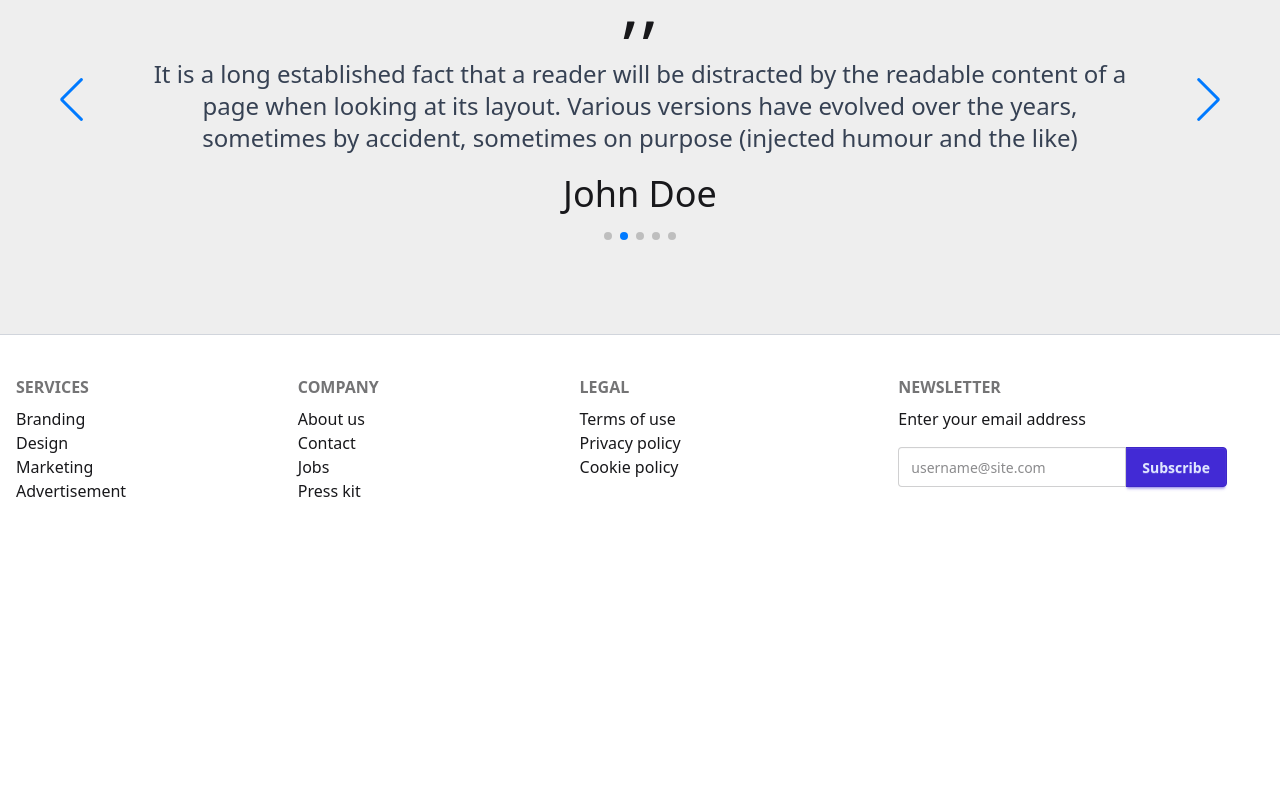
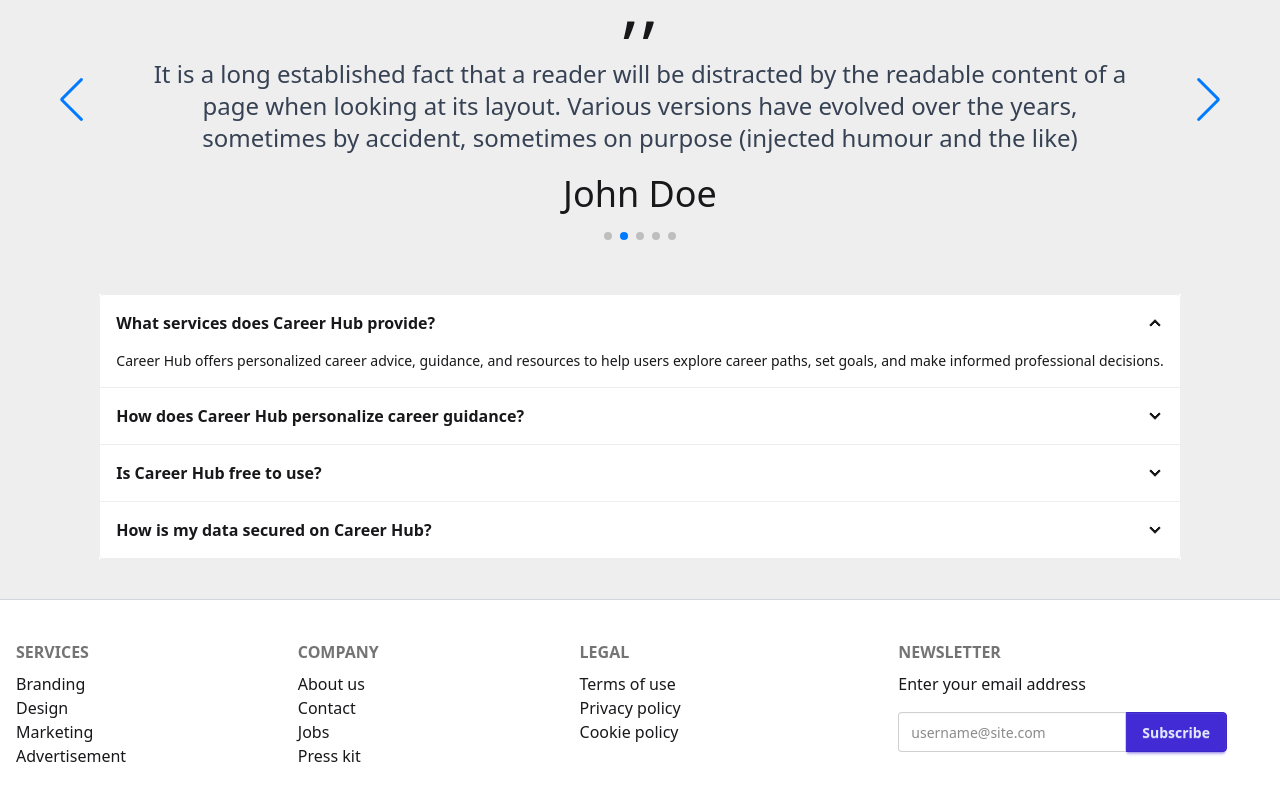
Before and after one commit to HiYasin/career-hub, a React (Vite) app: page / in a window 1280 px wide. Shown: the part 2187-2987 px from the top of the page. Before the commit the page ends 2730 px from the top, so only its background shows below. Built offline with nearby package versions, Linux system fonts and the light colour scheme.

Commit message:
Faq section created

```diff
--- a/index.html
+++ b/index.html
@@ -2,9 +2,8 @@
 <html lang="en" data-theme="light">
   <head>
     <meta charset="UTF-8" />
-    <link rel="icon" type="image/svg+xml" href="/vite.svg" />
     <meta name="viewport" content="width=device-width, initial-scale=1.0" />
-    <title>Vite + React</title>
+    <title>Career Hub</title>
   </head>
   <body>
     <div id="root"></div>
--- /dev/null
+++ b/src/components/Home/Faq.jsx
@@ -0,0 +1,31 @@
+
+const Faq = () => {
+    return (
+        <div className="mx-auto w-fit">
+            <div className="join join-vertical bg-base-100">
+                <div className="collapse collapse-arrow join-item border-base-300 border">
+                    <input type="radio" name="my-accordion-4" defaultChecked />
+                    <div className="collapse-title font-semibold">What services does Career Hub provide?</div>
+                    <div className="collapse-content text-sm">Career Hub offers personalized career advice, guidance, and resources to help users explore career paths, set goals, and make informed professional decisions.</div>
+                </div>
+                <div className="collapse collapse-arrow join-item border-base-300 border">
+                    <input type="radio" name="my-accordion-4" />
+                    <div className="collapse-title font-semibold">How does Career Hub personalize career guidance?</div>
+                    <div className="collapse-content text-sm">Career Hub uses user input and data to offer tailored advice, career recommendations, and resources based on individual interests, skills, and goals.</div>
+                </div>
+                <div className="collapse collapse-arrow join-item border-base-300 border">
+                    <input type="radio" name="my-accordion-4" />
+                    <div className="collapse-title font-semibold">Is Career Hub free to use?</div>
+                    <div className="collapse-content text-sm">Career Hub provides free basic services, with additional premium features available for users seeking more in-depth guidance and exclusive resources.</div>
+                </div>
+                <div className="collapse collapse-arrow join-item border-base-300 border">
+                    <input type="radio" name="my-accordion-4" />
+                    <div className="collapse-title font-semibold">How is my data secured on Career Hub?</div>
+                    <div className="collapse-content text-sm">Career Hub uses Firebase for secure user authentication and data management, ensuring your personal information is protected and handled responsibly.</div>
+                </div>
+            </div>
+        </div>
+    );
+};
+
+export default Faq;
--- a/src/pages/Home.jsx
+++ b/src/pages/Home.jsx
@@ -2,13 +2,20 @@ import React from 'react';
 import Banner from '../components/Home/Banner';
 import Testimonial from '../components/Home/Testimonial';
 import Services from '../components/Home/Services';
+import Faq from '../components/Home/Faq';
 
 const Home = () => {
     return (
         <div>
+            {/* //extra section */}
             <Banner></Banner>
+
+            {/* //required section */}
             <Services></Services>
             <Testimonial></Testimonial>
+
+            {/* //extra section */}
+            <Faq></Faq>
         </div>
     );
 };
```
